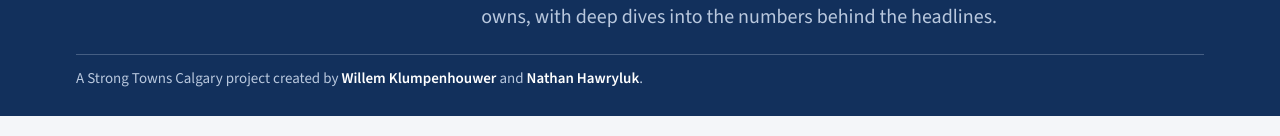
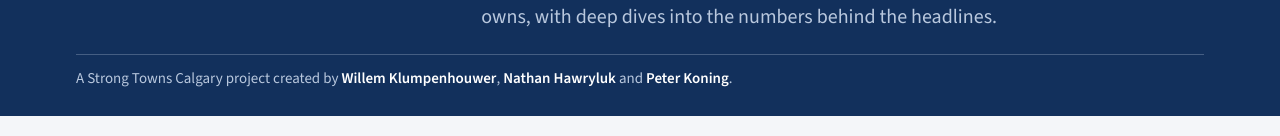
Before and after one commit to wklumpen/citymath, a plain HTML site: page docs/index.html in a window 1280 px wide. Shown: the part 375-511 px from the top of the page. Drawn offline with nearby package versions, Linux system fonts and the light colour scheme.

Commit message:
Credit Peter Koning in the byline and footers
Co-Authored-By: Claude Opus 5.5 <noreply@anthropic.com>
Claude-Session: https://claude.ai/code/session_01VB3xUiA3DfqT8DoitGLRDb

```diff
--- a/docs/index.html
+++ b/docs/index.html
@@ -333,7 +333,7 @@ a.sign:hover, a.dive:hover { border-color: var(--band); }
       <p class="lede">An independent, plain-language look at how the City pays for what it does and what it owns, with deep dives into the numbers behind the headlines.</p>
     </div>
   </div>
-  <p class="byline">A Strong Towns Calgary project created by <b>Willem Klumpenhouwer</b> and <b>Nathan Hawryluk</b>.</p>
+  <p class="byline">A Strong Towns Calgary project created by <b>Willem Klumpenhouwer</b>, <b>Nathan Hawryluk</b> and <b>Peter Koning</b>.</p>
 </div></header>
 
 <main class="wrap">
@@ -505,7 +505,7 @@ a.sign:hover, a.dive:hover { border-color: var(--band); }
 </main>
 <footer class="band sitefoot"><div class="wrap">
   <a href="https://strongtownscalgary.substack.com" target="_blank" rel="noopener"><img src="stc_gold.svg" alt="Strong Towns Calgary"></a>
-  <p>A Strong Towns Calgary project. Created by <b>Willem Klumpenhouwer</b> and <b>Nathan Hawryluk</b>.</p>
+  <p>A Strong Towns Calgary project. Created by <b>Willem Klumpenhouwer</b>, <b>Nathan Hawryluk</b> and <b>Peter Koning</b>.</p>
 </div></footer>
 
 <script>
```
Also changed, not shown: docs/roads.html (+1 -1 lines).
